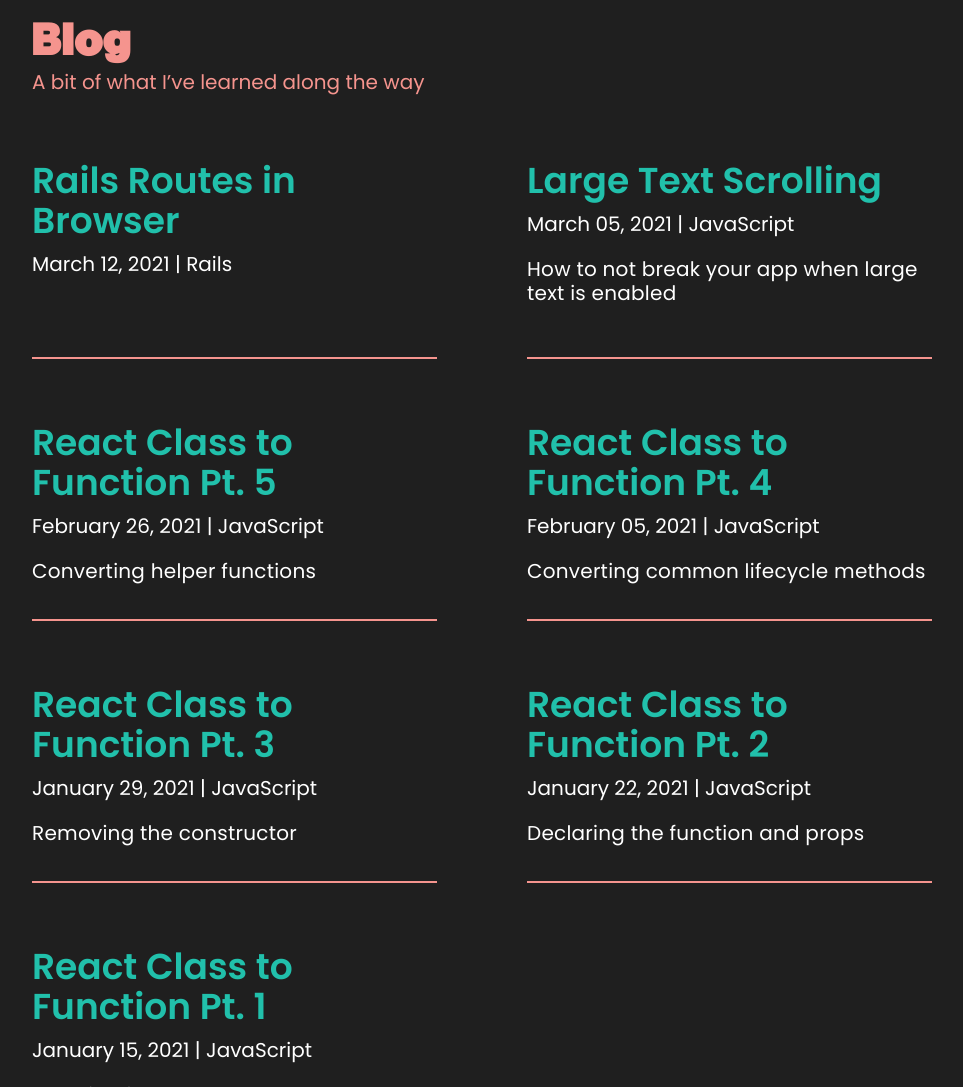
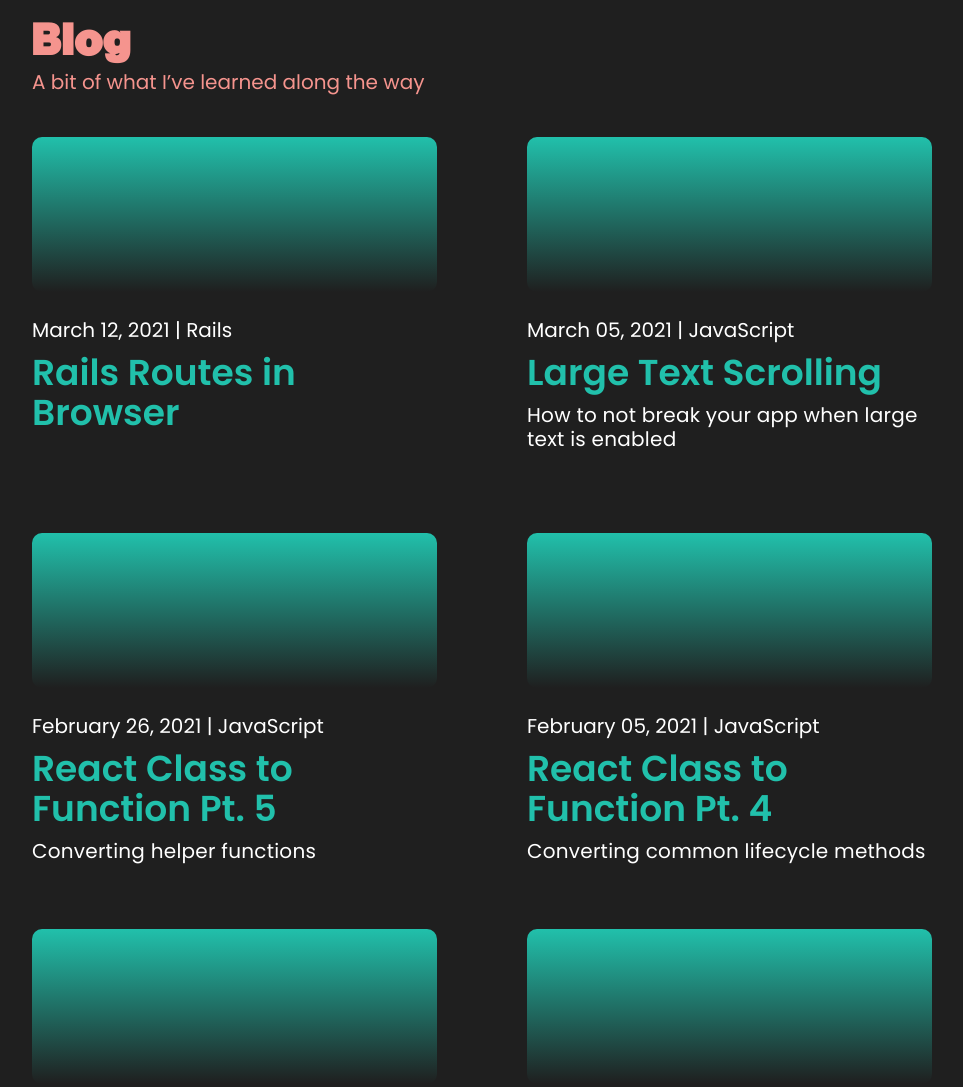
Before and after one commit to alishaevn/v4, a Gatsby site: page / in a window 1280 px wide. Shown: the part 760-1847 px from the top of the page, without its empty margins (158-1121 px from the left). Built offline with nearby package versions, Linux system fonts and the light colour scheme; Gatsby itself is replaced by a stand-in of ours; some packages are replaced by stand-ins of ours; a web font is replaced by a local one.

Commit message:
set up foundation for new blogpost homepage view

```diff
--- a/src/components/BlogPost/index.js
+++ b/src/components/BlogPost/index.js
@@ -4,18 +4,21 @@
 	Meta,
 	PostWrapper,
 	StyledLink,
+	Thumbnail,
 	Title,
 } from './styles'
 
 const BlogPost = ({ fields, frontmatter, id }) => (
 	<PostWrapper key={id}>
+
 		<StyledLink to={fields.slug}>
+			<Thumbnail />
+			<Meta>
+				{frontmatter.date} | {frontmatter.category}
+			</Meta>
 			<Title>
 				{frontmatter.title}
 			</Title>
-			<Meta>
-				{frontmatter.date} | {frontmatter.category}
-			</Meta>
 			<Blurb>
 				{frontmatter.blurb}
 			</Blurb>
--- a/src/components/BlogPost/styles.js
+++ b/src/components/BlogPost/styles.js
@@ -1,7 +1,7 @@
 import styled from 'styled-components'
 import { Link } from 'gatsby'
 import { devices } from '../../utilities/devices'
-import { coral, seaFoam, white } from '../../utilities/colors'
+import { eerieBlack, seaFoam, white } from '../../utilities/colors'
 
 export const Blurb = styled.p`
 	color: ${white};
@@ -10,6 +10,7 @@
 	line-height: 20px;
 	letter-spacing: 0.25px;
 	height: 40px;
+	margin: 0;
 
 	@media ${devices.tablet} {
 		font-size: 20px;
@@ -20,9 +21,9 @@
 export const Meta = styled.p`
 	color: ${white};
 	font-family: 'poppins';
-	font-size: 16px;
-	line-height: 18px;
-	margin-top: 0;
+	font-size: 12px;
+	line-height: 15px;
+	margin: 0;
 
 	@media ${devices.tablet} {
 		font-size: 20px;
@@ -32,8 +33,7 @@
 
 export const PostWrapper = styled.div`
 	padding: 0;
-	margin-bottom: 40px;
-	border-bottom: 2px solid ${coral};
+	margin-bottom: 50px;
 
 	@media ${devices.tablet} {
 		width: 45%;
@@ -47,12 +47,21 @@
 	text-decoration: none;
 `
 
+export const Thumbnail = styled.div`
+	background: linear-gradient(${seaFoam}, ${eerieBlack});
+	height: 155px;
+	width: 100%;
+	margin-bottom: 25px;
+	border-radius: 10px;
+`
+
 export const Title = styled.h1`
 	color: ${seaFoam};
 	font-family: 'poppins';
-	font-size: 25px;
+	font-size: 24px;
+	font-weight: 600;
 	line-height: 28px;
-	margin-bottom: 10px;
+	margin: 10px 0;
 	font-weight: 600;
 
 	@media ${devices.tablet} {
```
